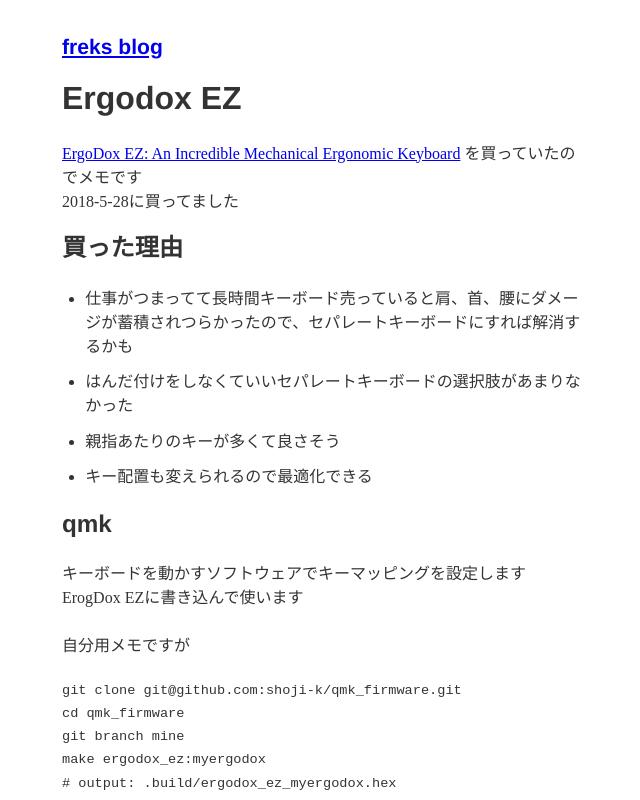
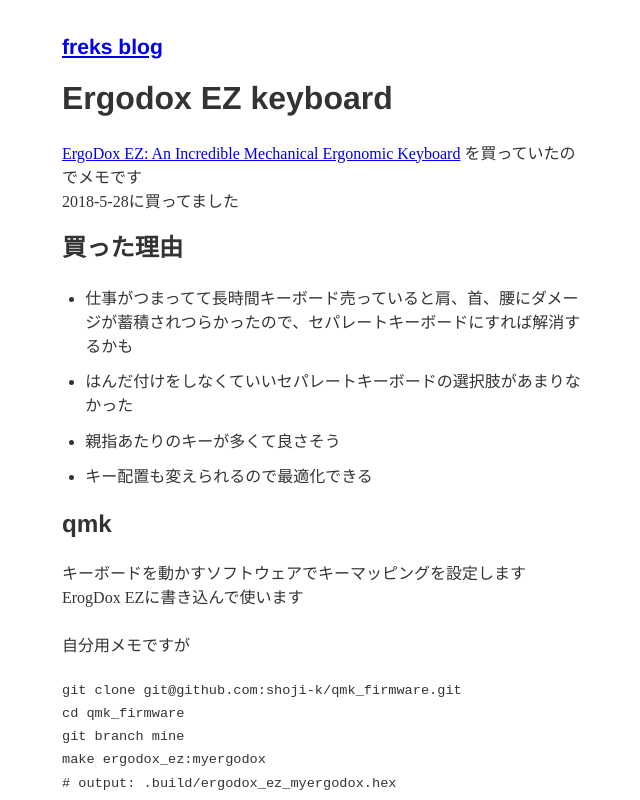
Before and after one commit to shoji-k/freks-blog, a Gatsby site: page /ergodox_ez/ in a window 1280 px wide. Shown: the top 800 px of the page, without its empty margins (317-957 px from the left). Built offline with nearby package versions, Linux system fonts and the light colour scheme; Gatsby itself is replaced by a stand-in of ours; some packages are replaced by stand-ins of ours; code samples lack their colours; what typography-theme-ocean-beach would draw is missing.

Commit message:
tweak title

```diff
--- a/posts/ergodox_ez.md
+++ b/posts/ergodox_ez.md
@@ -1,5 +1,5 @@
 ---
-title: "Ergodox EZ"
+title: "Ergodox EZ keyboard"
 date: "2018-12-19"
 ---
 
```
